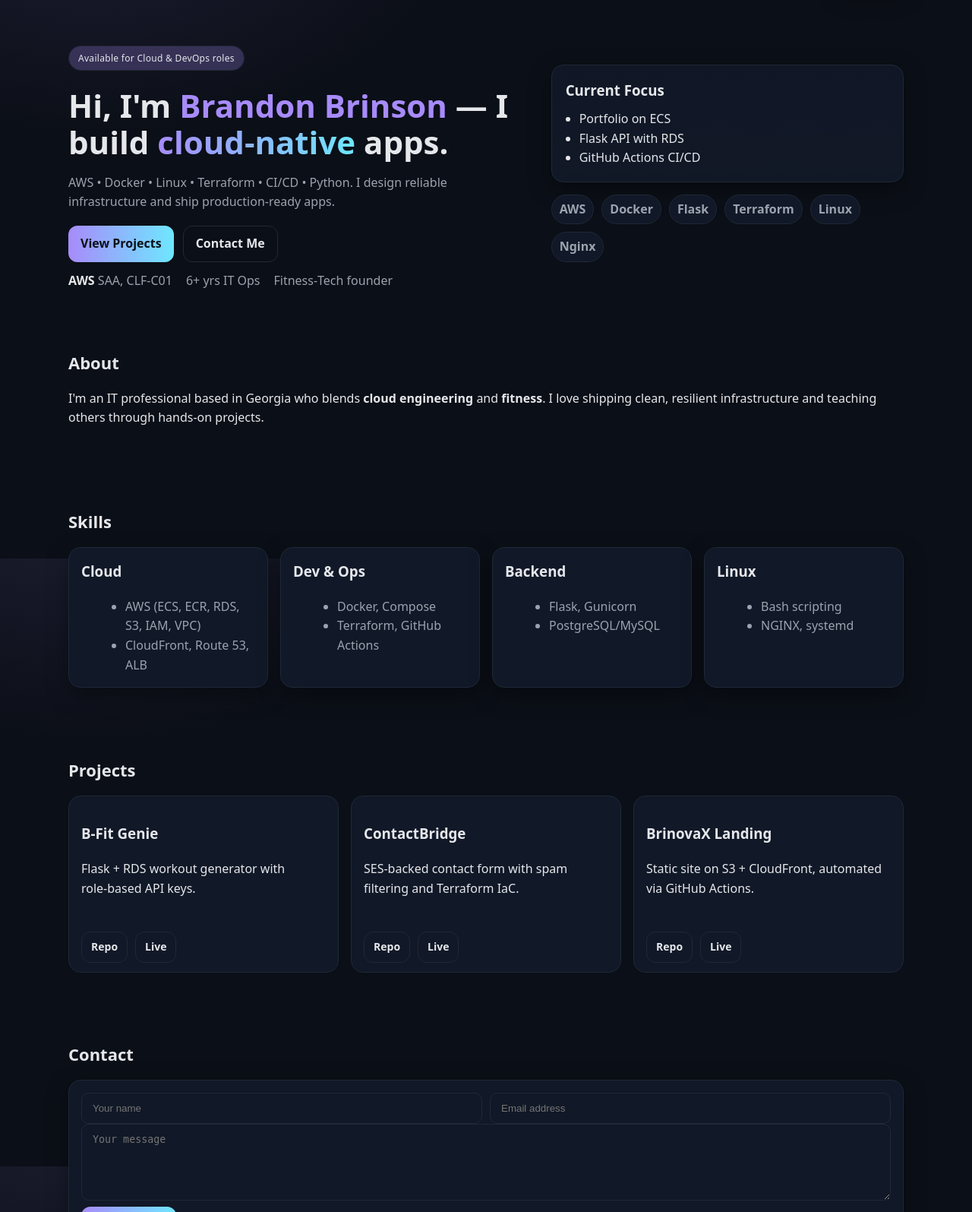
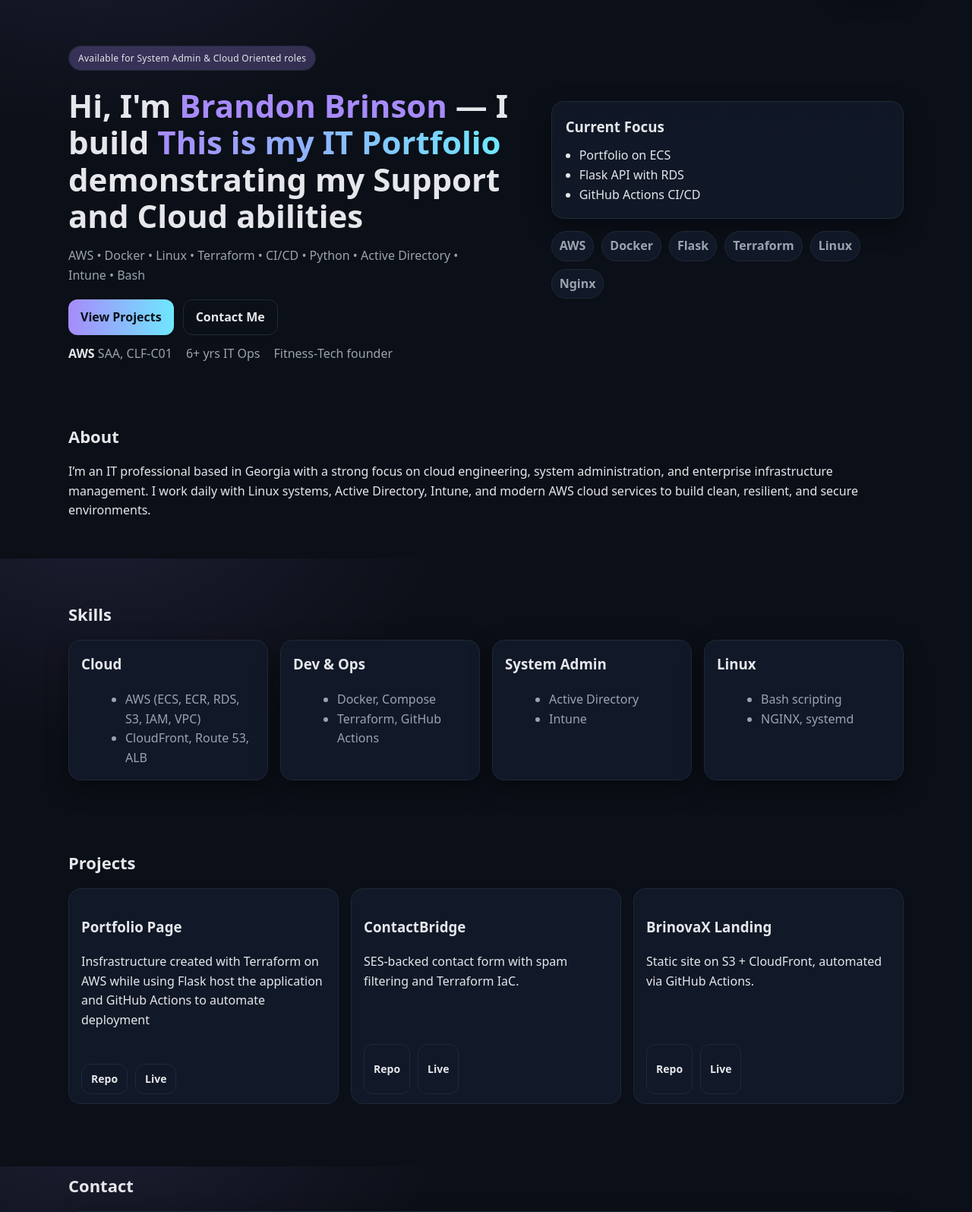
Before and after one commit to Bpbrinson/Portfolio, a Flask app: page / in a window 1280 px wide. Shown: the part 65-1660 px from the top of the page at 76% size. Run offline with Flask 3, Linux system fonts and the light colour scheme.

Commit message:
Portfolio content changes

```diff
--- a/app/templates/index.html
+++ b/app/templates/index.html
@@ -3,10 +3,10 @@
 <main id="top">
   <section class="hero container">
     <div class="hero-left">
-      <p class="pill">Available for Cloud & DevOps roles</p>
-      <h1>Hi, I'm <span class="accent">Brandon Brinson</span> — I build <span class="gradient">cloud‑native</span> apps.</h1>
+      <p class="pill">Available for System Admin & Cloud Oriented roles</p>
+      <h1>Hi, I'm <span class="accent">Brandon Brinson</span> — I build <span class="gradient">This is my IT Portfolio</span> demonstrating my Support and Cloud abilities</h1>
       <p class="lede">
-        AWS • Docker • Linux • Terraform • CI/CD • Python. I design reliable infrastructure and ship production‑ready apps.
+        AWS • Docker • Linux • Terraform • CI/CD • Python • Active Directory • Intune • Bash
       </p>
       <div class="cta-row">
         <a class="btn primary" href="#projects">View Projects</a>
@@ -41,8 +41,7 @@
   <section id="about" class="section container">
     <h2 class="section-title">About</h2>
     <p>
-      I'm an IT professional based in Georgia who blends <strong>cloud engineering</strong> and <strong>fitness</strong>.
-      I love shipping clean, resilient infrastructure and teaching others through hands‑on projects.
+      I’m an IT professional based in Georgia with a strong focus on cloud engineering, system administration, and enterprise infrastructure management. I work daily with Linux systems, Active Directory, Intune, and modern AWS cloud services to build clean, resilient, and secure environments.
     </p>
   </section>
 
@@ -64,10 +63,10 @@
         </ul>
       </div>
       <div class="skill-card">
-        <h3>Backend</h3>
+        <h3>System Admin</h3>
         <ul>
-          <li>Flask, Gunicorn</li>
-          <li>PostgreSQL/MySQL</li>
+          <li>Active Directory</li>
+          <li>Intune</li>
         </ul>
       </div>
       <div class="skill-card">
@@ -85,8 +84,8 @@
     <div class="projects-grid">
       <article class="project-card">
         <div class="project-top">
-          <h3>B‑Fit Genie</h3>
-          <p>Flask + RDS workout generator with role‑based API keys.</p>
+          <h3>Portfolio Page</h3>
+          <p>Insfrastructure created with Terraform on AWS while using Flask host the application and GitHub Actions to automate deployment</p>
         </div>
         <div class="project-bottom">
           <a class="btn small" href="#" aria-disabled="true">Repo</a>
```
